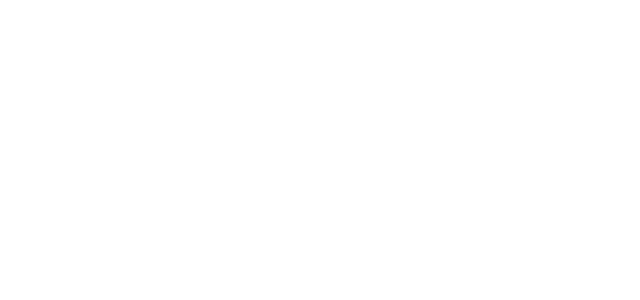
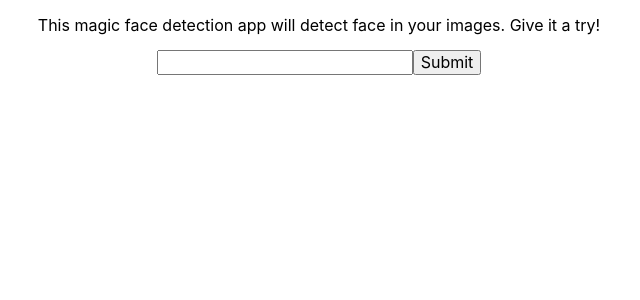
Before and after one commit to neuro533/face-detection-app, a React (Create React App) app: page / in a window 1280 px wide. Shown: the top 300 px of the page, without its empty margins (321-961 px from the left). Built offline with nearby package versions, Linux system fonts and the light colour scheme.

Commit message:
add tachyons, install some dependencies and fix some minor bugs

```diff
--- a/package.json
+++ b/package.json
@@ -8,7 +8,8 @@
     "@testing-library/user-event": "^13.5.0",
     "react": "^18.2.0",
     "react-dom": "^18.2.0",
-    "react-scripts": "5.0.1",
+    "react-scripts": "^5.0.1",
+    "tachyons": "^4.12.0",
     "web-vitals": "^2.1.4"
   },
   "scripts": {
--- a/src/App.js
+++ b/src/App.js
@@ -1,5 +1,8 @@
 import React, {Component} from 'react';
 import './App.css';
+import ImageLinkForm from './components/ImageLinkForm/ImageLinkForm';
+
+
 
 class App extends Component{
 
@@ -12,6 +15,7 @@
       return(
         <div className='App'>
 
+         <ImageLinkForm />
 
         </div>
 
--- a/src/index.js
+++ b/src/index.js
@@ -2,6 +2,7 @@
 import ReactDOM from 'react-dom/client';
 import './index.css';
 import App from './App';
+import 'tachyons';
 import reportWebVitals from './reportWebVitals';
 
 const root = ReactDOM.createRoot(document.getElementById('root'));
```
Also changed, not shown: 1 other file (tests, documents, lock files or other folders).
